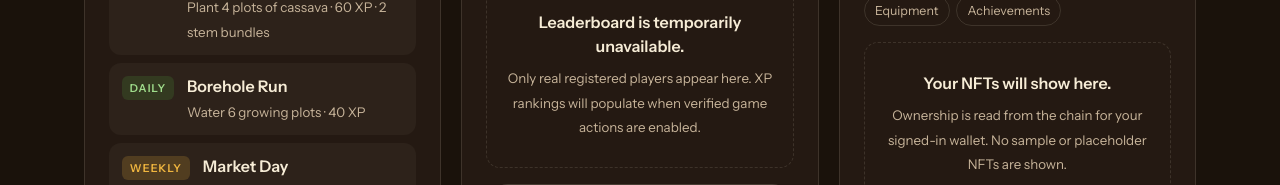
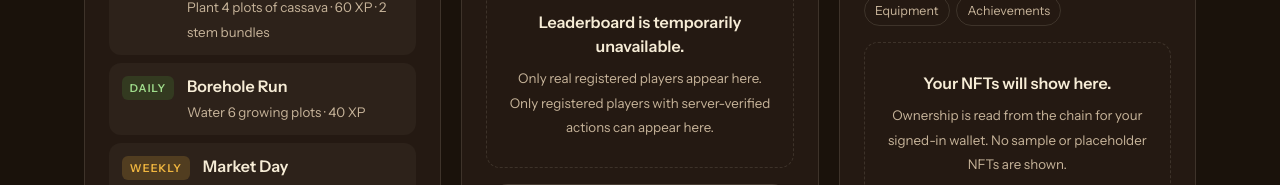
Before and after one commit to Khadija1346/3d-web3-farming-game, a React (Vite) app: page /hub in a window 1280 px wide. Shown: the part 1461-1646 px from the top of the page. Built offline with nearby package versions, Linux system fonts and the light colour scheme; no server answers.

Commit message:
Correct integration readiness copy

```diff
--- a/src/pages/Hub.tsx
+++ b/src/pages/Hub.tsx
@@ -36,7 +36,7 @@ export default function Hub() {
         </div></section>
         <section className="card"><div className="card-top"><h2>Quests</h2><StatusPill state="pending" /></div><ul className="quest-list">{QUEST_TEMPLATES.map(q => <li key={q.id}><span className={`cad cad-${q.cadence}`}>{q.cadence}</span><div><strong>{q.title}</strong><small>{q.goal} · {q.reward}</small></div></li>)}</ul><p className="fine">Quest templates are published, but progress and reward claims are not enabled until the server-side quest ledger is implemented.</p></section>
         <section className="card"><div className="card-top"><h2>Global leaderboard</h2><StatusPill state={leaderboardStatus === 'ready' ? 'live' : leaderboardStatus === 'loading' ? 'preview' : 'pending'} /></div>
-          {leaderboardStatus === 'ready' ? <ol className="leaderboard-list">{players.map(p => <li key={p.user_id}><span className="leader-rank">#{p.rank}</span><span className="leader-name">{p.display_name}</span><span className="leader-score">Lv {p.level} · {p.xp} XP</span></li>)}</ol> : <div className="empty"><p>{leaderboardStatus === 'loading' ? 'Loading rankings…' : leaderboardStatus === 'error' ? 'Leaderboard is temporarily unavailable.' : 'No rankings yet.'}</p><small>Only real registered players appear here. XP rankings will populate when verified game actions are enabled.</small></div>}
+          {leaderboardStatus === 'ready' ? <ol className="leaderboard-list">{players.map(p => <li key={p.user_id}><span className="leader-rank">#{p.rank}</span><span className="leader-name">{p.display_name}</span><span className="leader-score">Lv {p.level} · {p.xp} XP</span></li>)}</ol> : <div className="empty"><p>{leaderboardStatus === 'loading' ? 'Loading rankings…' : leaderboardStatus === 'error' ? 'Leaderboard is temporarily unavailable.' : 'No rankings yet.'}</p><small>Only real registered players appear here. Only registered players with server-verified actions can appear here.</small></div>}
           <Link to="/" className="btn btn-ghost btn-block">Farmer account</Link><Link to="/play" className="btn btn-ghost btn-block">Practise in the village</Link>
         </section>
         <section className="card"><div className="card-top"><h2>NFT gallery</h2><StatusPill state="pending" /></div><div className="nft-kinds">{['Characters', 'Land', 'Vehicles', 'Equipment', 'Achievements'].map(k => <span key={k}>{k}</span>)}</div><div className="empty"><p>Your NFTs will show here.</p><small>Ownership is read from the chain for your signed-in wallet. No sample or placeholder NFTs are shown.</small></div></section>
```
